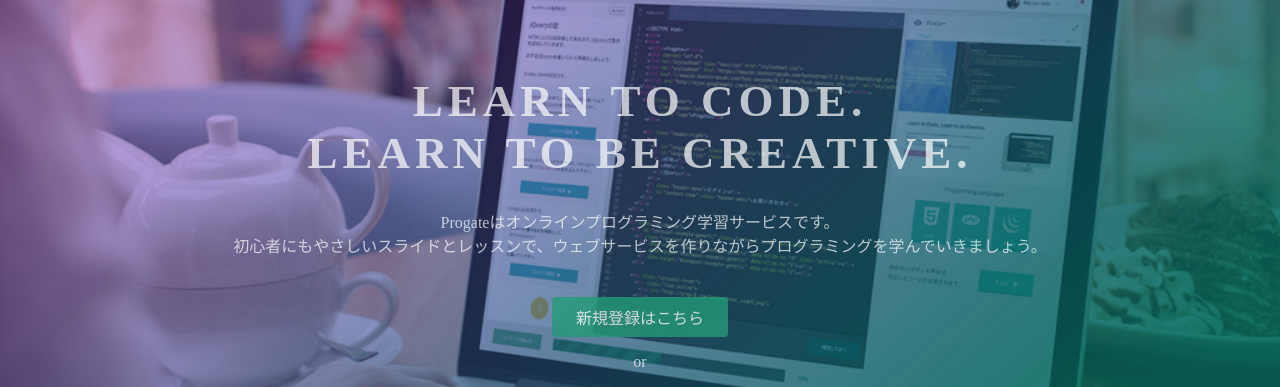
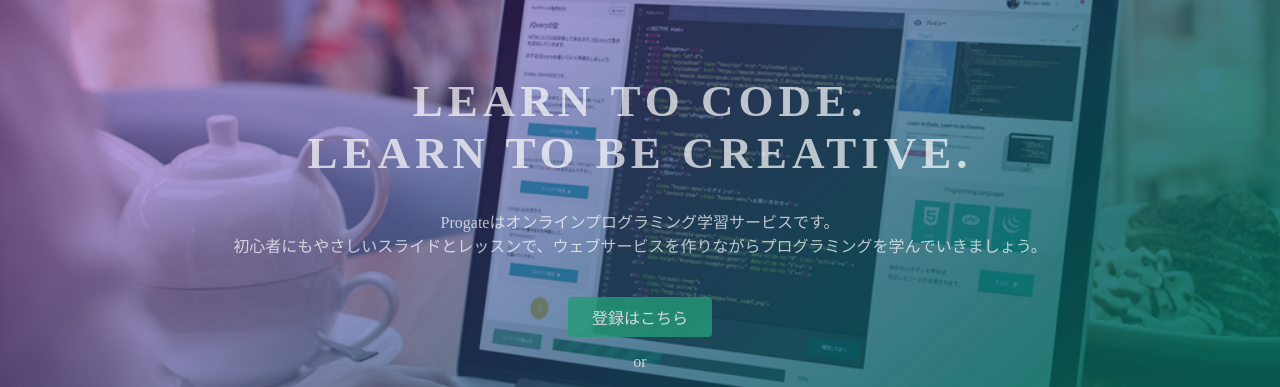
Before and after one commit to ujmb27/test, a plain HTML site: page index.html in a window 1280 px wide. Shown: the part 135-522 px from the top of the page. Drawn offline with Linux system fonts and the light colour scheme.

Commit message:
Update index.html

```diff
--- a/index.html
+++ b/index.html
@@ -26,7 +26,7 @@
       <h1>LEARN TO CODE.<br>LEARN TO BE CREATIVE.</h1>
       <p>Progateはオンラインプログラミング学習サービスです。<br>初心者にもやさしいスライドとレッスンで、ウェブサービスを作りながらプログラミングを学んでいきましょう。</p>
       <div class="btn-wrapper">
-        <a href="#" class="btn signup">新規登録はこちら</a>
+        <a href="#" class="btn signup">登録はこちら</a>
         <p>or</p>
         <a href="#" class="btn facebook"><span class="fa fa-facebook"></span>|Facebookで登録|</a>
         <a href="#" class="btn twitter"><span class="fa fa-twitter"></span>Twitterで登録</a>
```
